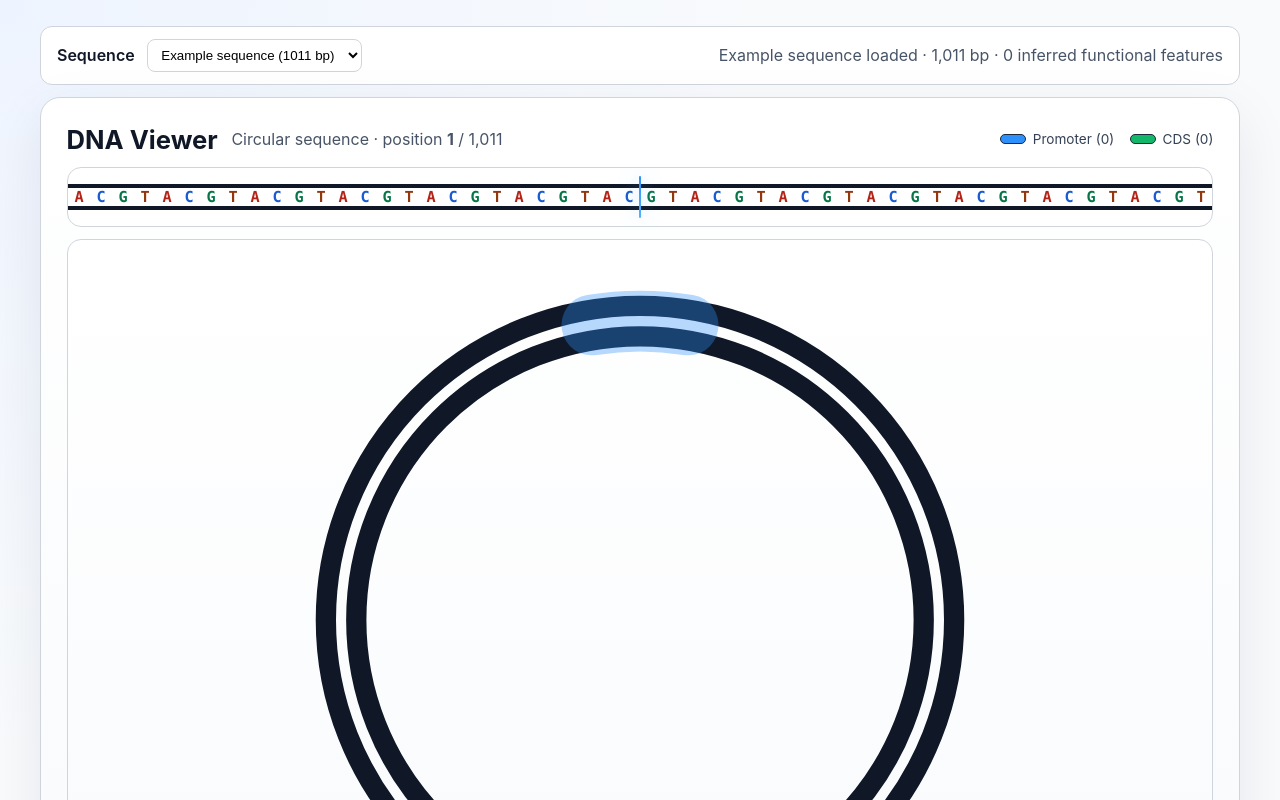
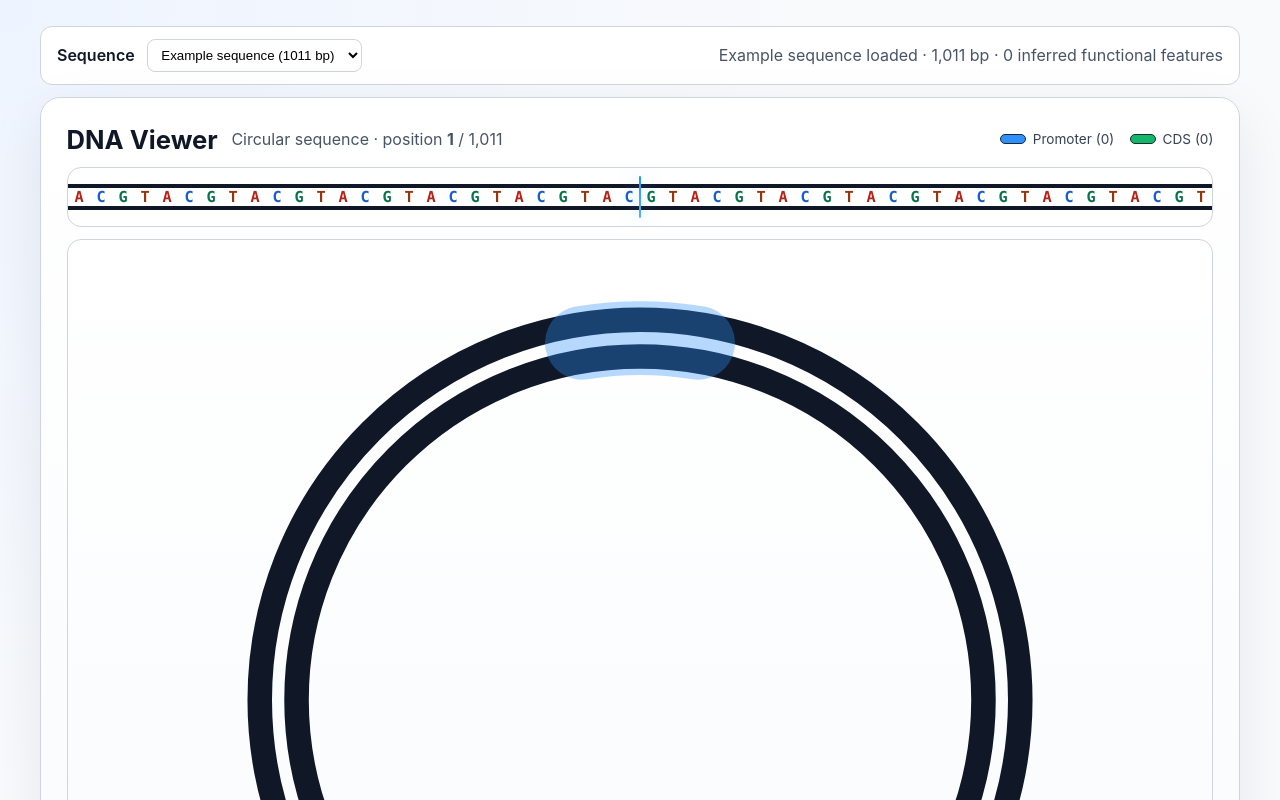
Before and after one commit to DRAGGON-Lab/Ouroboros, a Next.js app in the folder frontend/: page /viewer in a window 1280 px wide. Shown: the top 800 px of the page. Built offline with nearby package versions, Linux system fonts and the light colour scheme.

Commit message:
Reduce circular DNA horizontal margins

```diff
--- a/frontend/app/globals.css
+++ b/frontend/app/globals.css
@@ -232,7 +232,7 @@
 }
 
 .dnaCircularTrack {
-  width: min(86vw, 760px);
+  width: min(96vw, 920px);
   aspect-ratio: 1 / 1;
 }
 
```
